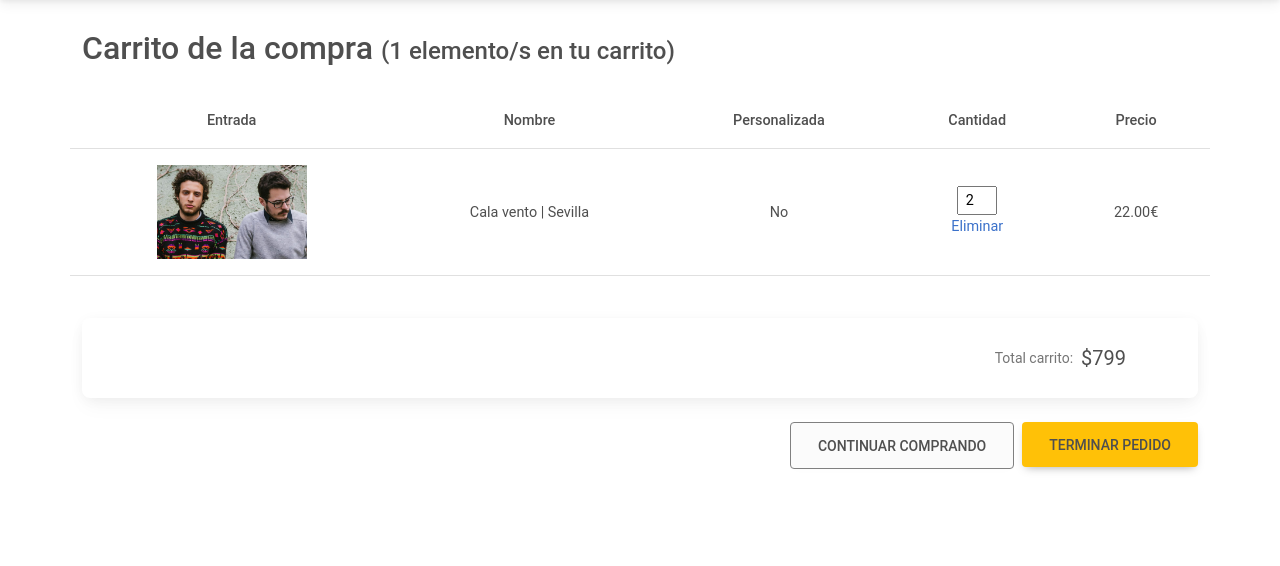
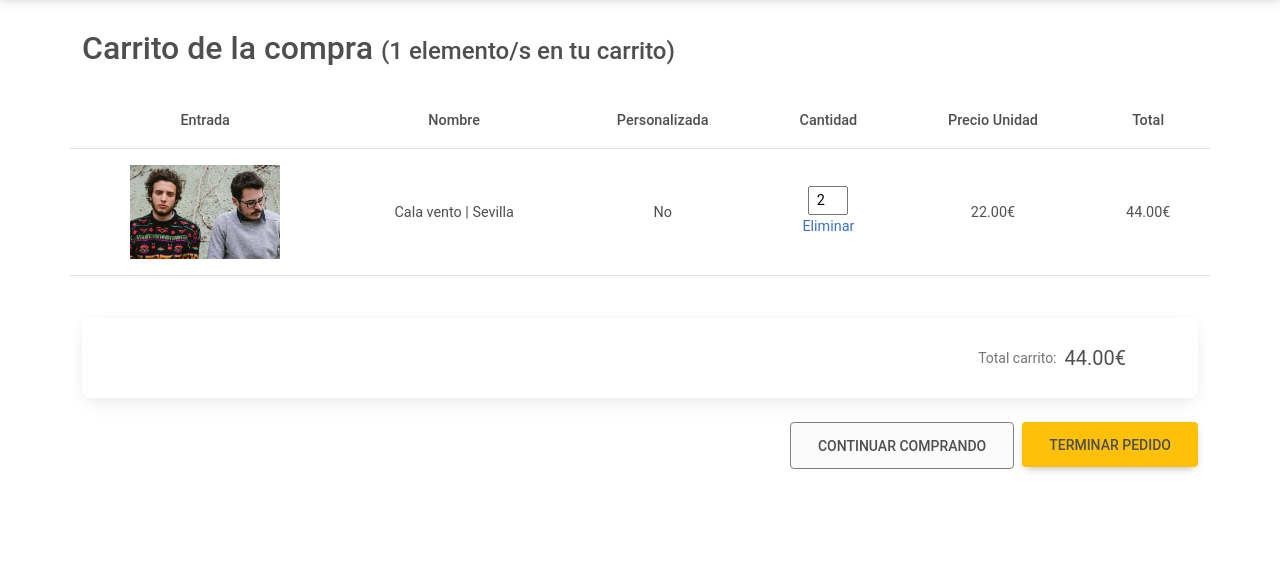
Before and after one commit to AcmeConcerts/Acme-Concerts, a Django app: page /cart/ in a window 1280 px wide. Shown: the part 91-657 px from the top of the page. Run offline with Django 4.2, Linux system fonts and the light colour scheme; a user stored in the database is signed in; data comes from the database, SQL or seed files in the repository; both versions use the stored data as it was after the commit; some libraries are stand-ins or nearby versions.

Commit message:
feat: calculate total price

```diff
--- a/cart/templates/cart.html
+++ b/cart/templates/cart.html
@@ -17,7 +17,8 @@
                       <th style="text-align: center;" scope="col">Nombre</th>
                       <th style="text-align: center;" scope="col">Personalizada</th>
                       <th style="text-align: center;" scope="col">Cantidad</th>
-                      <th style="text-align: center;" scope="col">Precio</th>
+                      <th style="text-align: center;" scope="col">Precio Unidad</th>
+                      <th style="text-align: center;" scope="col">Total</th>
                     </tr>
                   </thead>
                   <tbody>
@@ -26,8 +27,10 @@
 
                     <tr style="text-align: center;">
                       <th scope="row">
-                        <img src="{{MEDIA_URL}}{{ticket.ticket.image}}"
-                        class="img-fluid" style="width:200px; height:auto; max-height:100px; max-width:150px" alt="Generic placeholder image"></th>
+                        <a href="{{ticket.ticket.get_absolute_url}}">
+                          <img src="{{MEDIA_URL}}{{ticket.ticket.image}}"
+                          class="img-fluid" style="width:200px; height:auto; max-height:100px; max-width:150px" alt="Generic placeholder image">
+                        </a></th>
                       <td style="text-align: center; vertical-align: middle;" >{{ ticket.ticket.title }}</td>
                       <td style="text-align: center; vertical-align: middle;">
                         {% if ticket.customized  %}
@@ -37,12 +40,13 @@
                         {% endif %}
                         </td>
                       <td style="text-align: center; vertical-align: middle;">
-                        <input style="text-align: center; width:40px;" type="number" value="{{ ticket.quantity }}" min="1" max="100">
+                        <input style="text-align: center; width:40px;" class="quantity" type="number" value="{{ ticket.quantity }}" min="1" max="100">
                         <br>
                         <a href="{% url 'main:remove-from-cart' ticket.ticket.slug%}">Eliminar</a>
 
                       </td>
-                      <td style="text-align: center; vertical-align: middle;">{{ ticket.ticket.price }}0€</td>
+                      <td class="price_unit" style="text-align: center; vertical-align: middle;">{{ ticket.ticket.price }}0€</td>
+                      <td class="price" id="{{forloop.counter0}}" style="text-align: center; vertical-align: middle;"></td>
                     </tr>
                   </div>
                 {% endfor %}
@@ -58,8 +62,8 @@
 
               <div class="float-end">
                 <p class="mb-0 me-5 d-flex align-items-center">
-                  <span class="small text-muted me-2">Total carrito:</span> <span
-                    class="lead fw-normal">$799</span>
+                  <span class="small text-muted me-2">Total carrito:</span>
+                  <span id="total_price" class="lead fw-normal">$799</span>
                 </p>
               </div>
 
@@ -79,4 +83,34 @@
       </div>
     </div>
   </section>
-  {% endblock content %}
+
+  <script>
+    var all_input_quantity = document.getElementsByClassName("quantity");
+    var all_td_price_unit = document.getElementsByClassName("price_unit");
+    var all_td_price = document.getElementsByClassName("price");
+    var total_price = document.getElementById("total_price");
+
+    calculate_total_ticket_price()
+    calculate_total_price()
+
+    function calculate_total_ticket_price(){
+      for(var i = 0; i < all_input_quantity.length; i++) {
+        quantity = all_input_quantity[i].value;
+        price_unit = all_td_price_unit[i].textContent.substring(0,5);
+        price = document.getElementById(i);
+
+        price.textContent = quantity * price_unit + ".00€";
+      }
+    }
+
+    function calculate_total_price(){
+      let total_tickets_price = 0.;
+      let tickets_price = 0.;
+      for(var i = 0; i < all_input_quantity.length; i++) {
+        tickets_price = parseFloat(all_td_price[i].textContent.substring(0,5));
+        total_tickets_price += tickets_price;
+      }
+      total_price.textContent = total_tickets_price + ".00€";
+    }
+  </script>
+    {% endblock content %}
--- a/main/templates/product.html
+++ b/main/templates/product.html
@@ -64,10 +64,6 @@
               Añadir al carrito
               <i class="fas fa-shopping-cart ml-1"></i>
             </a>
-            <a href ="{{object.get_remove_from_cart_url}}" class = "btn btn-danger btn-md my-0 p">
-              Borrar del carrito
-              <i class="fas fa-shopping-cart ml-1"></i>
-            </a>
             {% endif %}
           </form>
 
```
Also changed, not shown: db.sqlite3.
